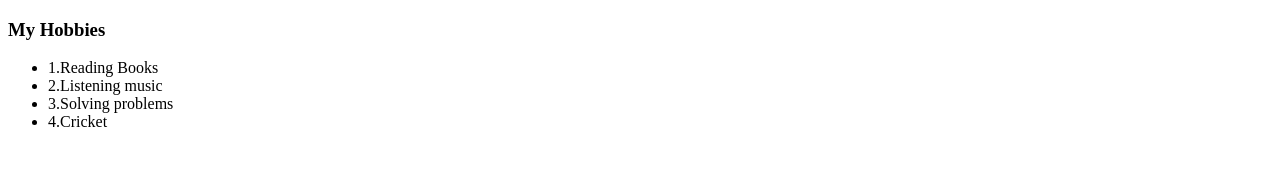
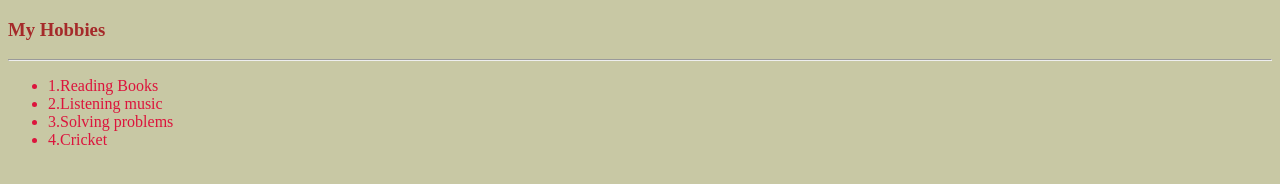
Before and after one commit to catchybee/Capstone-Project-1, a plain HTML site: page hobbies.html in a window 1280 px wide. Drawn offline with Linux system fonts and the light colour scheme.

Commit message:
Add CSS styles to hobbies.html
Added styles to enhance the appearance of the hobbies list.

```diff
--- a/hobbies.html
+++ b/hobbies.html
@@ -5,8 +5,20 @@
     <meta name="viewport" content="width=device-width, initial-scale=1.0">
     <title>Document</title>
 </head>
+<style>
+    html{
+        background-color: rgba(173, 173, 117, 0.658);
+    }
+    h3{
+        color: brown;
+    }
+    li{
+        color:crimson;
+    }
+</style>
 <body>
     <h3>My Hobbies</h3>
+    <hr/>
     <ul>
         <li>1.Reading Books</li>
         <li>2.Listening music</li>
```
